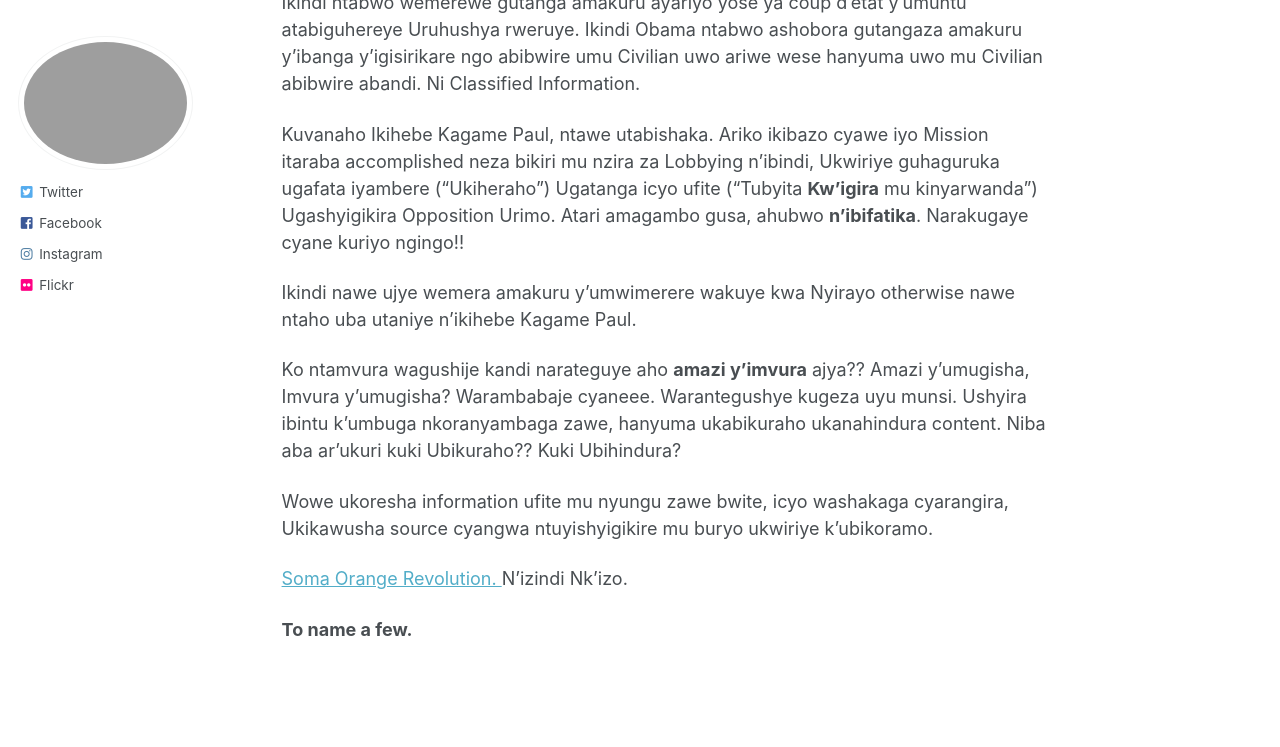
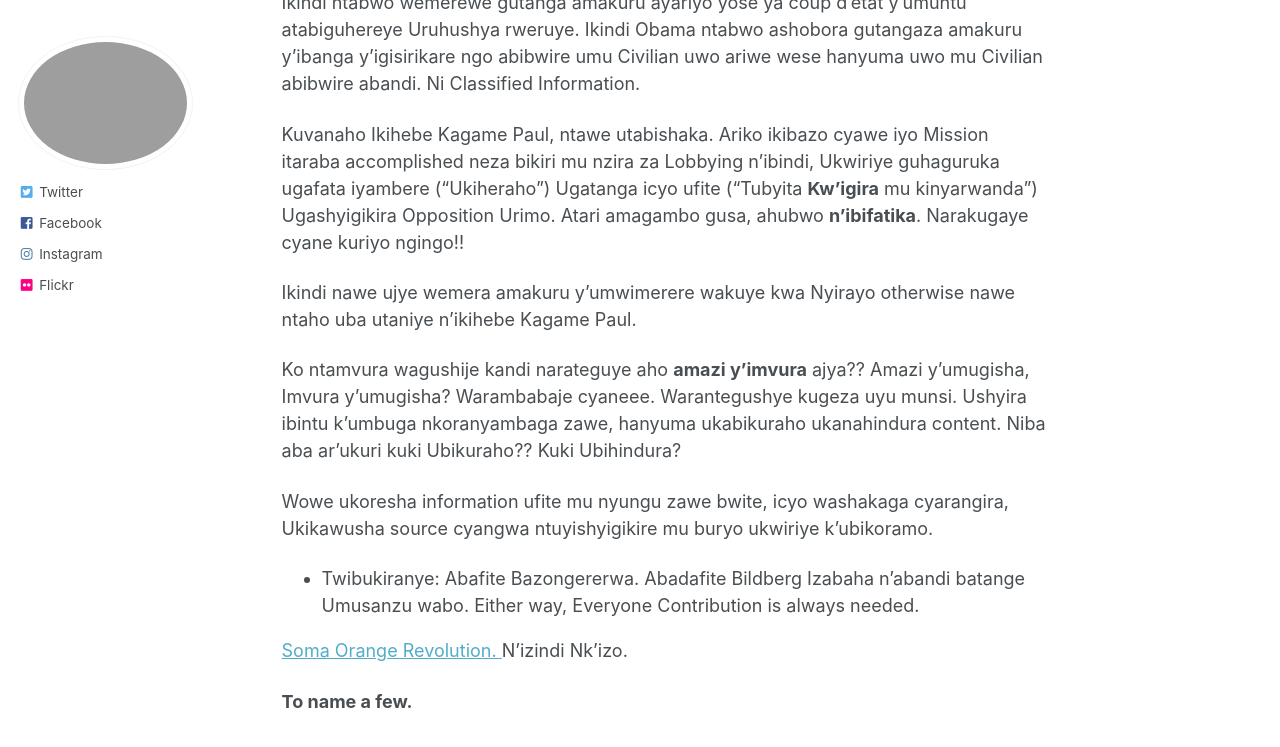
Before and after one commit to phdcsseiden/phdcsseiden.github.io, a Jekyll site: the page built from _pages/Gitwaza.md, in a window 1280 px wide and 900 px high, scrolled down 984 px. Shown: the top 747 px of the window. Built offline with Jekyll 4.4.1, drawn with Linux system fonts in a browser that asks for light colours.

Commit message:
Update Gitwaza.md

```diff
--- a/_pages/Gitwaza.md
+++ b/_pages/Gitwaza.md
@@ -46,6 +46,9 @@ Ko ntamvura wagushije kandi narateguye aho <b>amazi y'imvura</b> ajya?? Amazi y'
 Wowe ukoresha information ufite mu nyungu zawe bwite, icyo washakaga cyarangira, Ukikawusha source cyangwa ntuyishyigikire mu buryo ukwiriye k'ubikoramo.
 
 
+- Twibukiranye: Abafite Bazongererwa. Abadafite Bildberg Izabaha n'abandi batange Umusanzu wabo. Either way, Everyone Contribution is always needed.
+
+
 <a href=" https://en.wikipedia.org/wiki/Orange_Revolution "> Soma Orange Revolution.  </a> N'izindi Nk'izo.
 
 
```
